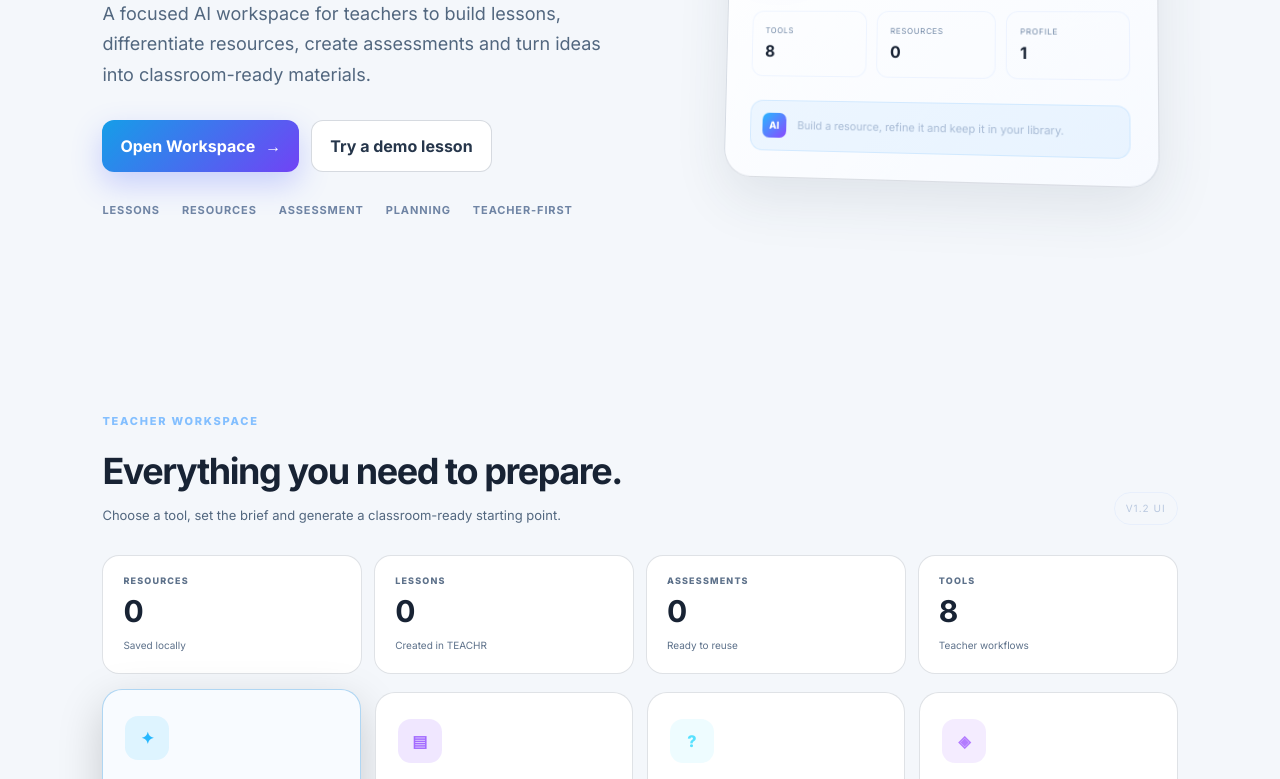
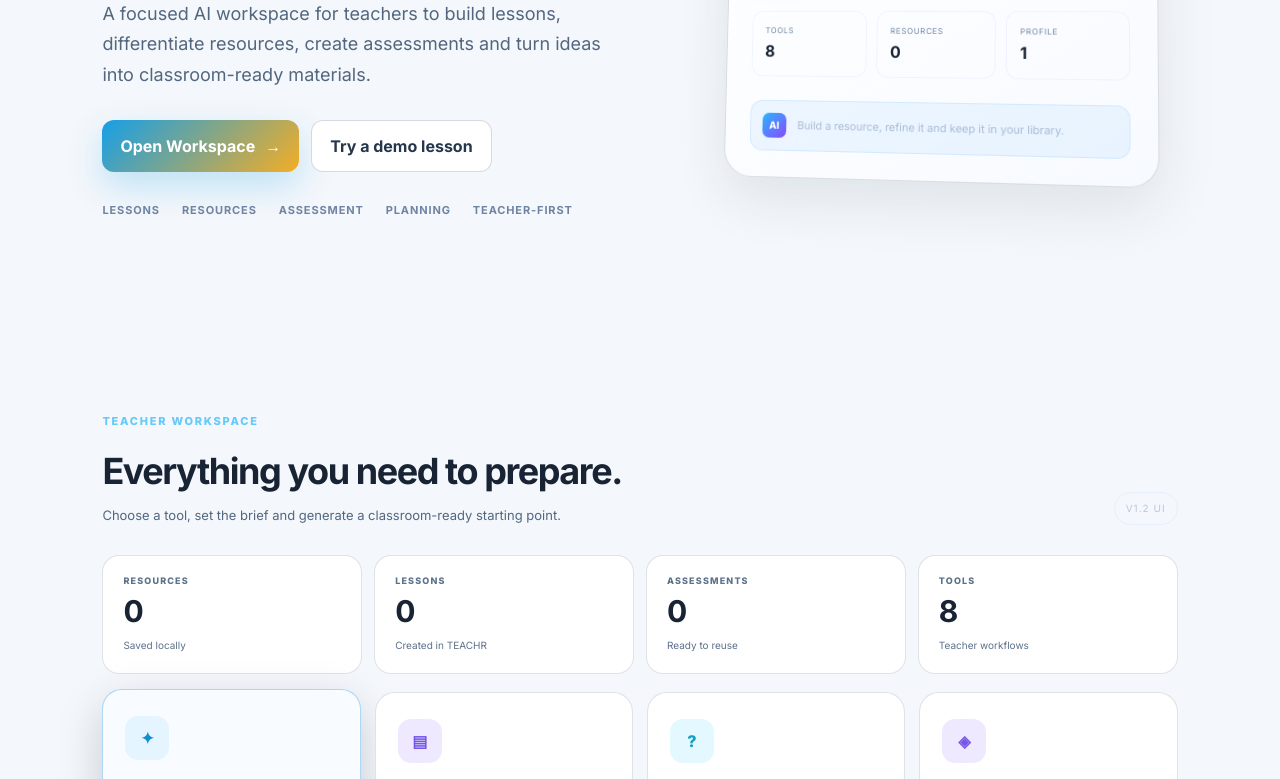
Before and after one commit to BlackSurvivalGear/TEACHR, a website: page index.html in a window 1280 px wide. Shown: the part 403-1182 px from the top of the page. Drawn offline with Linux system fonts and the light colour scheme; no server answers.

Commit message:
fix: resolve PR #36 theme conflict on current main

```diff
--- a/index.html
+++ b/index.html
@@ -3,7 +3,7 @@
 <head>
   <meta charset="utf-8">
   <meta name="viewport" content="width=device-width, initial-scale=1">
-  <meta name="theme-color" content="#061022">
+  <meta name="theme-color" content="#0f172a">
   <meta name="description" content="TEACHR — the AI teaching workspace for planning, resources, assessment and classroom support.">
   <title>TEACHR — AI Teaching Workspace</title>
   <link rel="preconnect" href="https://fonts.googleapis.com">
@@ -11,6 +11,7 @@
   <link href="https://fonts.googleapis.com/css2?family=Inter:wght@400;500;600;700;800&display=swap" rel="stylesheet">
   <link rel="stylesheet" href="styles.css">
   <link rel="stylesheet" href="teachr-auth.css">
+  <link rel="stylesheet" href="brand-theme.css">
 </head>
 <body>
 <div class="app-shell">
```
